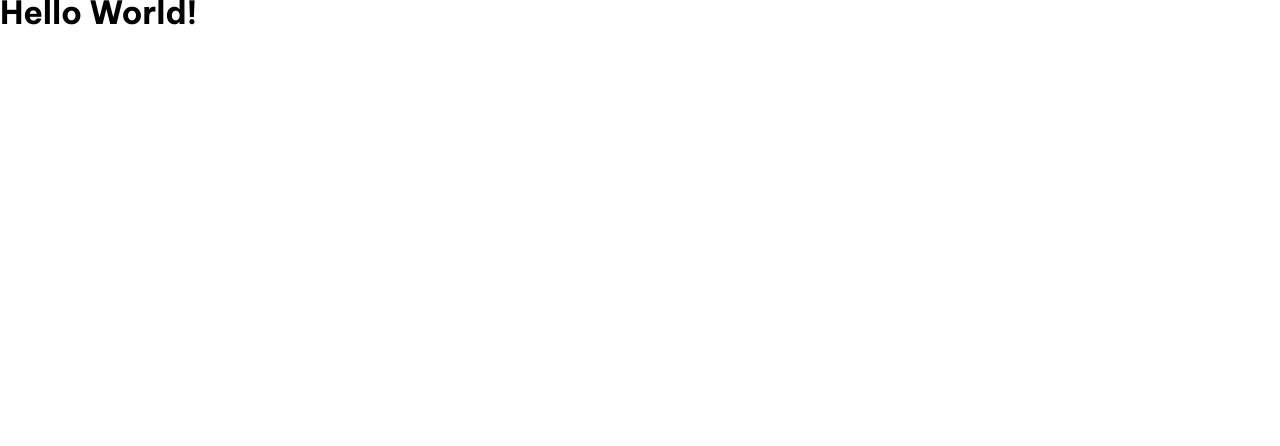
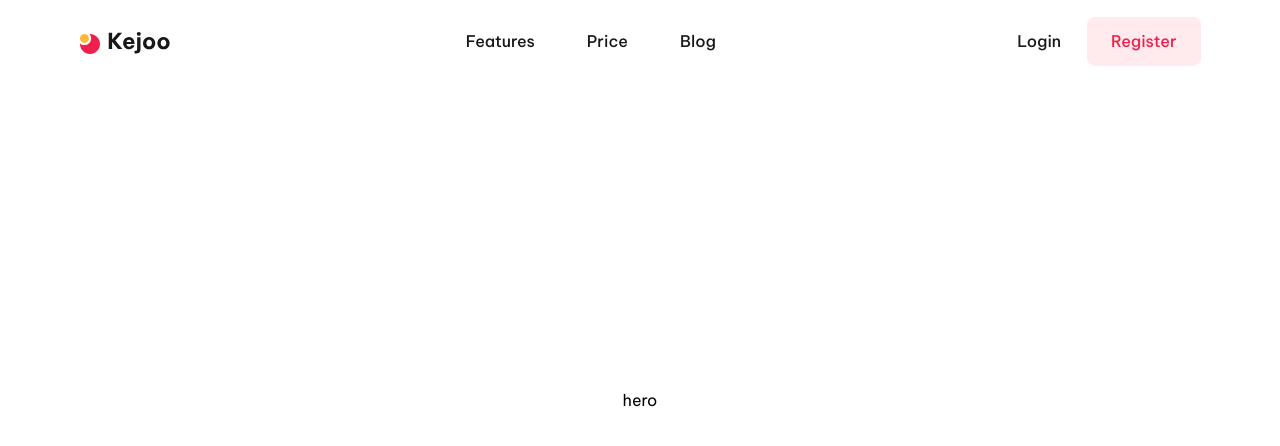
Before and after one commit to gustavoalvim41/kejoo, a React (Vite) app: page / in a window 1280 px wide. Shown: the top 446 px of the page. Built offline with nearby package versions, Linux system fonts and the light colour scheme.

Commit message:
adding header component and styling

```diff
--- a/src/App.jsx
+++ b/src/App.jsx
@@ -1,11 +1,11 @@
 import React from 'react';
 import './styles/global.sass';
 
+import Home from './screens/Home';
+
 const App = () => {
   return (
-    <div>
-      <h1>Hello World!</h1>
-    </div>
+    <Home />
   )
 }
 
--- /dev/null
+++ b/src/components/Header/index.jsx
@@ -0,0 +1,37 @@
+import React from 'react';
+import './styles.sass';
+
+import logo from '../../assets/logo.svg';
+
+const Header = () => {
+  return (
+    <header className='header'>
+      <div className='container'>
+        <img
+          src={logo}
+          alt='Logo Kejoo'
+        />
+
+        <ul>
+          <li>
+            <a href='#Features'>Features</a>
+          </li>
+          <li>
+            <a href='#'>Price</a>
+          </li>
+          <li>
+            <a href='#'>Blog</a>
+          </li>
+        </ul>
+
+        <div className='buttonsWrapper'>
+          <a href='#'>Login</a>
+
+          <button>Register</button>
+        </div>
+      </div>
+    </header>
+  )
+}
+
+export default Header;
--- /dev/null
+++ b/src/components/Header/styles.sass
@@ -0,0 +1,56 @@
+@use '../../styles/variables'
+
+.header
+  width: 100%
+  height: 8.2rem
+
+  position: fixed
+  left: 0
+
+  font-family: variables.$font-primary
+  font-size: 1.6rem
+  font-weight: 500
+  line-height: 2.5rem
+
+  display: flex
+  justify-content: center
+
+  color: variables.$black
+  background-color: variables.$white
+
+  .container
+    width: 100%
+    max-width: 1121px
+
+    display: flex
+    align-items: center
+    justify-content: space-between
+
+    ul
+      display: flex
+      align-items: center
+      gap: 4rem
+
+      li
+        padding: .6rem
+
+    .buttonsWrapper
+      display: flex
+      align-items: center
+      gap: 2rem
+
+      a
+        padding: .6rem
+
+      button
+        padding: 1.2rem 2.4rem
+
+        font-family: variables.$font-primary
+        font-size: 1.6rem
+        font-weight: 500
+        line-height: 2.5rem
+
+        border-radius: .8rem
+
+        color: variables.$primary
+        background-color: variables.$lightPrimary
--- /dev/null
+++ b/src/screens/Home/index.jsx
@@ -0,0 +1,24 @@
+import React from 'react';
+import './styles.sass';
+
+import Header from '../../components/Header';
+
+const Home = () => {
+  return (
+    <div className='home'>
+      <Header />
+
+      <main>
+        <section className='hero'>
+        hero
+        </section>
+
+        <section id='Features' className='features'>
+        features
+        </section>
+      </main>
+    </div>
+  )
+}
+
+export default Home;
--- /dev/null
+++ b/src/screens/Home/styles.sass
@@ -0,0 +1,19 @@
+@use '../../styles/variables'
+
+.home
+  width: 100%
+  max-width: 1148px
+
+  section
+    width: 100%
+    height: 100vh
+
+  .hero
+    display: flex
+    align-items: center
+    justify-content: center
+
+  .features
+    display: flex
+    align-items: center
+    justify-content: center
--- a/src/styles/global.sass
+++ b/src/styles/global.sass
@@ -16,6 +16,12 @@ body
 
   background-color: variables.$white
 
+#root
+  width: 100%
+
+  display: flex
+  justify-content: center
+
 a
   color: inherit
   text-decoration: none
```
